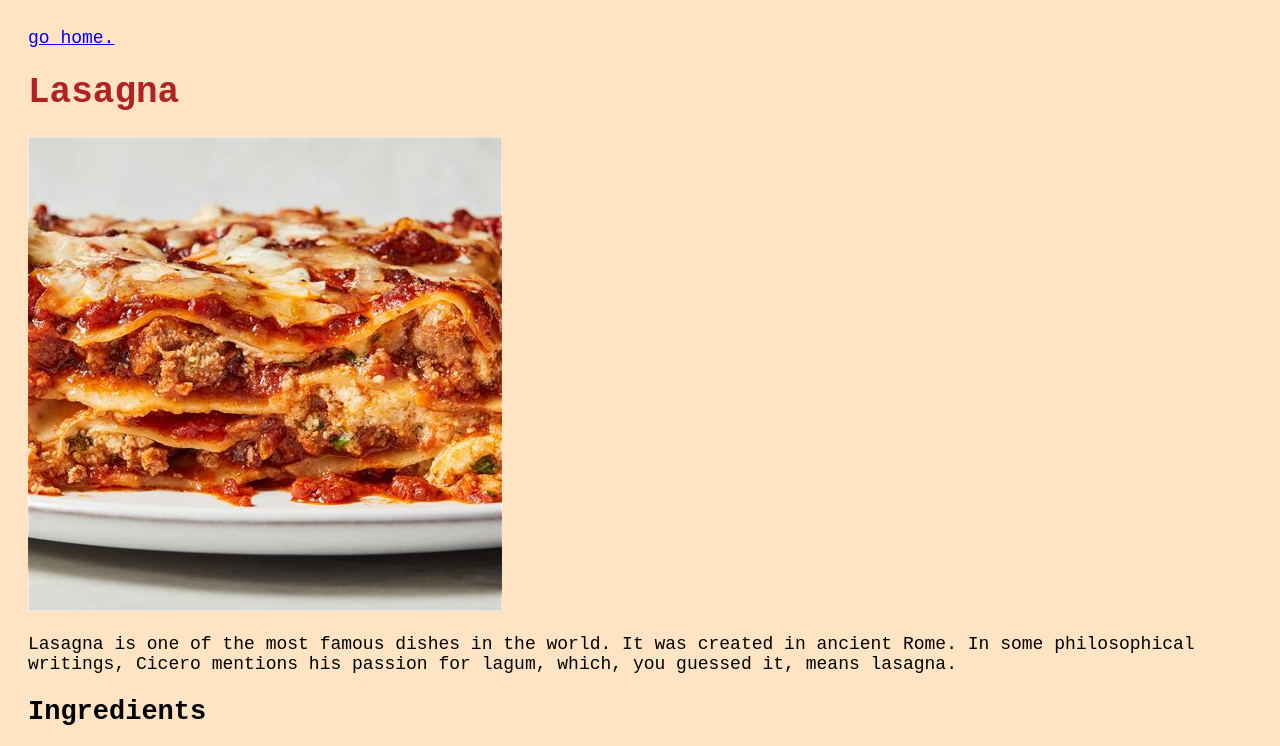
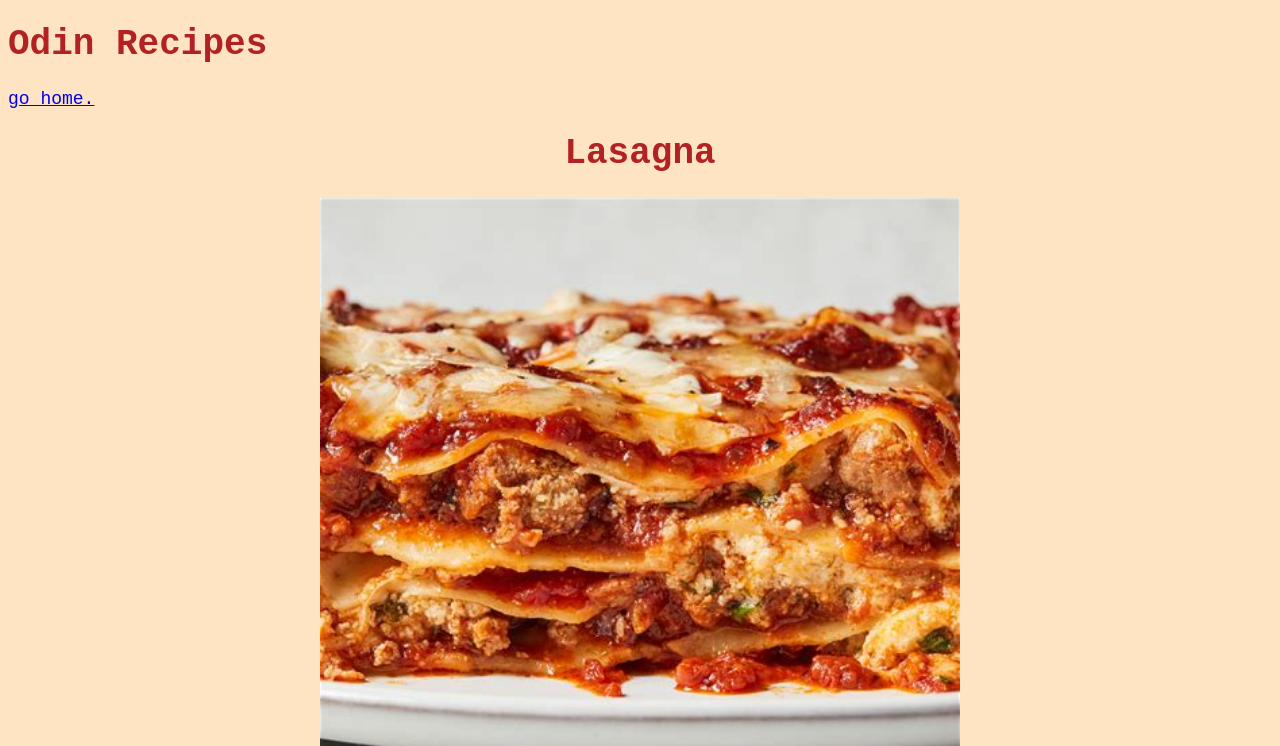
Before and after one commit to ethancredo/odin-recipes, a plain HTML site: page recipes/lasagna.html in a window 1280 px wide. Shown: the top 746 px of the page. Drawn offline with Linux system fonts and the light colour scheme.

Commit message:
add css to webpage

```diff
--- a/css/style.css
+++ b/css/style.css
@@ -2,12 +2,31 @@ body {
     background-color: bisque;
     font-size: 18px;
     font-family: 'Courier New', Courier, monospace;
-    padding: 20px;
 }
 
 h1 {
     color: firebrick;
 }
 
-p {
+h2 {
+    color: goldenrod;
 }
+
+.container h1 {
+    text-align: center;
+}
+
+.container li {
+    padding: 5px;
+}
+
+.container {
+    max-width: 800px;
+    margin: auto;
+}
+
+.container img {
+    width: 80%;
+    margin: auto;
+    display: block;
+}
--- a/recipes/lasagna.html
+++ b/recipes/lasagna.html
@@ -8,8 +8,13 @@
 </head>
 <body>
 
+    <div class="header">
+        <h1>Odin Recipes</h1>
+
         <a href="../index.html">go home.</a>
+    </div>
 
+    <div class="container">
         <h1>Lasagna</h1>
 
         <img src="../images/lasagna.jpg" alt="Lasagna">
@@ -76,5 +81,7 @@
                 Sprinkle reserved mozzarella evenly over the top. Bake 30 minutes. Let stand 10 minutes before serving.
             </li>
         </ol>
+    </div>
+
 </body>
 </html>
```
Also changed, not shown: index.html (+2 -1 lines), recipes/humba.html (+10 -0 lines), recipes/lumpia.html (+8 -0 lines). Lines whose indentation alone changed are shown as unchanged.
